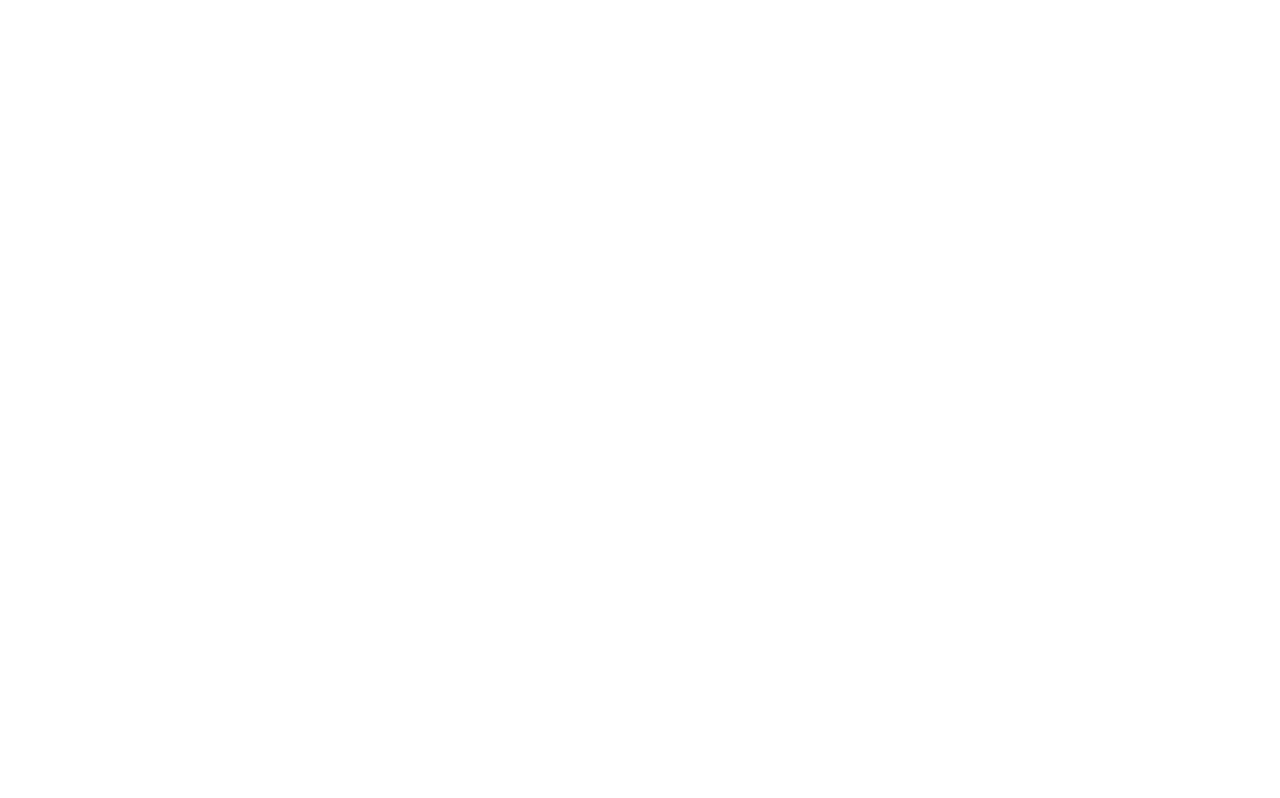
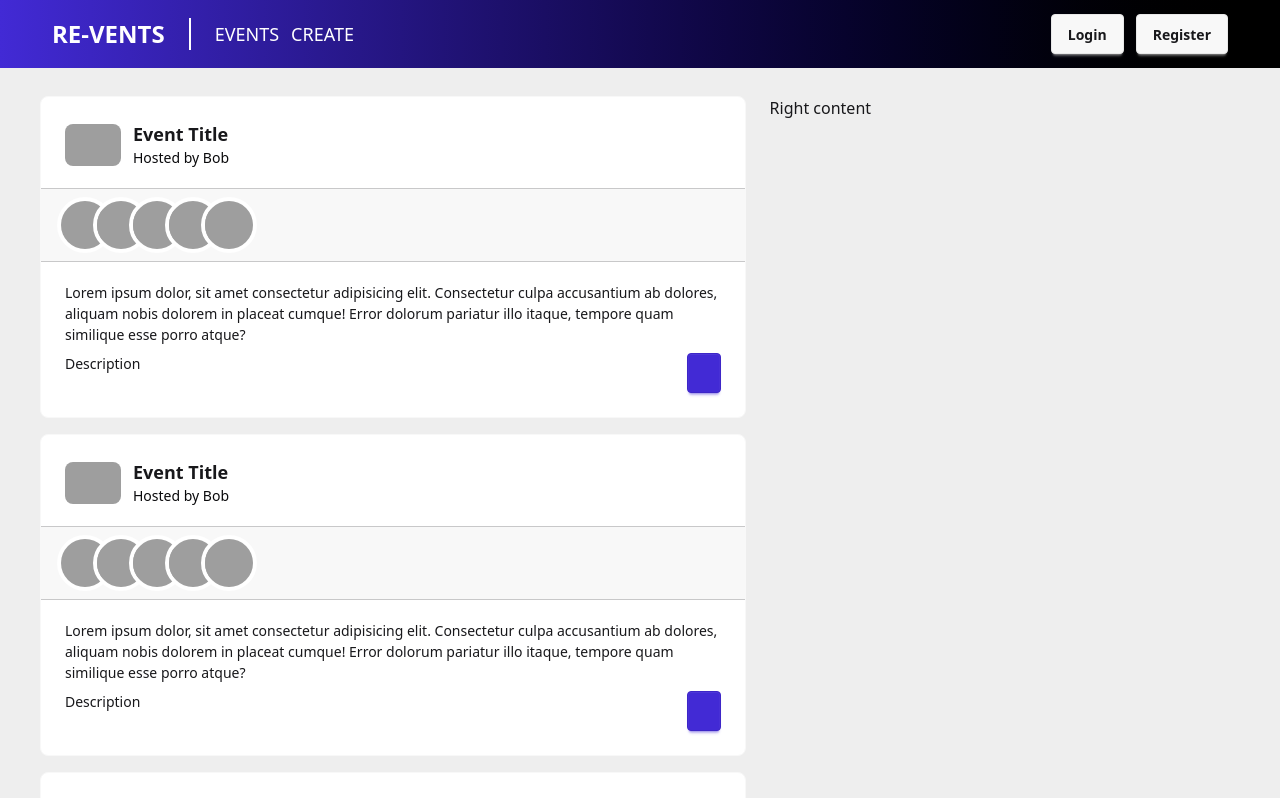
Before and after one commit to FranciscoJavierMartin/revents-vue-2025, a Vue app: page / in a window 1280 px wide. Before the commit this address had no page. Shown: the top 798 px of the page. Built offline with nearby package versions, Linux system fonts and the light colour scheme; grey boxes are pictures that could not be loaded; the HTML template or start-up script is replaced by a standard one.

Commit message:
Basic layout

```diff
--- a/index.html
+++ b/index.html
@@ -1,9 +1,9 @@
-<!DOCTYPE html>
-<html lang="">
+<!doctype html>
+<html lang="en" class="bg-base-300">
   <head>
-    <meta charset="UTF-8">
-    <link rel="icon" href="/favicon.ico">
-    <meta name="viewport" content="width=device-width, initial-scale=1.0">
+    <meta charset="UTF-8" />
+    <link rel="icon" href="/favicon.ico" />
+    <meta name="viewport" content="width=device-width, initial-scale=1.0" />
     <title>Revents</title>
   </head>
   <body>
--- a/src/app.vue
+++ b/src/app.vue
@@ -1,7 +1,13 @@
 <template>
- <div></div>
+  <div>
+    <Navbar />
+    <div class="container mx-auto mt-24 px-10">
+      <EventDashboard />
+    </div>
+  </div>
 </template>
 
 <script setup lang="ts">
-
+import EventDashboard from '@/features/events/dashboard/event-dashboard.vue';
+import Navbar from '@/app/layouts/nav/navbar.vue';
 </script>
--- /dev/null
+++ b/src/app/layouts/nav/navbar.vue
@@ -0,0 +1,24 @@
+<template>
+  <header
+    class="from-primary fixed top-0 z-50 w-full bg-gradient-to-r to-black p-3"
+  >
+    <div class="mx-auto flex items-center gap-6 px-10 align-middle">
+      <a
+        href="#"
+        class="flex max-h-16 items-center gap-3 border-r-2 border-r-white pr-6 text-white"
+      >
+        <h3 class="text-2xl font-semibold text-white uppercase">Re-vents</h3></a
+      >
+      <nav class="my-2 flex gap-3 text-lg text-white uppercase">
+        <a>Events</a>
+        <a>Create</a>
+      </nav>
+      <div class="ml-auto flex gap-3 align-middle">
+        <button class="btn">Login</button>
+        <button class="btn">Register</button>
+      </div>
+    </div>
+  </header>
+</template>
+
+<script setup lang="ts"></script>
--- /dev/null
+++ b/src/features/events/dashboard/event-attendees.vue
@@ -0,0 +1,11 @@
+<template>
+  <div class="avatar-group -space-x-5">
+    <div v-for="i of 5" :key="i" class="avatar">
+      <div class="w-12">
+        <img
+          src="https://img.daisyui.com/images/profile/demo/batperson@192.webp"
+        />
+      </div>
+    </div>
+  </div>
+</template>
--- /dev/null
+++ b/src/features/events/dashboard/event-card.vue
@@ -0,0 +1,34 @@
+<template>
+  <div class="card card-border bg-base-100 w-full">
+    <div class="card-body">
+      <div class="flex items-center gap-3">
+        <figure class="card-figure w-14 rounded-lg">
+          <img
+            src="https://img.daisyui.com/images/profile/demo/batperson@192.webp"
+          />
+        </figure>
+        <div>
+          <h2 class="card-title">Event Title</h2>
+          <p class="text-neutral text-sm">Hosted by Bob</p>
+        </div>
+      </div>
+      <div class="bg-base-200 border-neutral/20 -mx-6 my-3 border-y px-4 py-2">
+        <EventAttendees />
+      </div>
+      <p>
+        Lorem ipsum dolor, sit amet consectetur adipisicing elit. Consectetur
+        culpa accusantium ab dolores, aliquam nobis dolorem in placeat cumque!
+        Error dolorum pariatur illo itaque, tempore quam similique esse porro
+        atque?
+      </p>
+      <div class="card-actions flex">
+        <div class="flex flex-1">Description</div>
+        <button class="btn btn-primary"></button>
+      </div>
+    </div>
+  </div>
+</template>
+
+<script setup lang="ts">
+import EventAttendees from '@/features/events/dashboard/event-attendees.vue';
+</script>
--- /dev/null
+++ b/src/features/events/dashboard/event-dashboard.vue
@@ -0,0 +1,12 @@
+<template>
+  <div class="flex w-full flex-row gap-6">
+    <div class="flex w-3/5 flex-col gap-4">
+      <EventCard v-for="i of 10" :key="i" />
+    </div>
+    <div class="w-2/5">Right content</div>
+  </div>
+</template>
+
+<script setup lang="ts">
+import EventCard from '@/features/events/dashboard/event-card.vue';
+</script>
```
